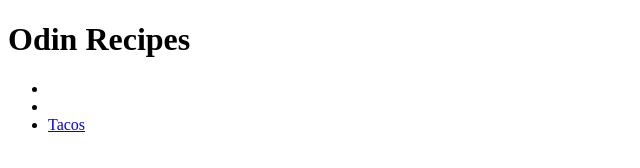
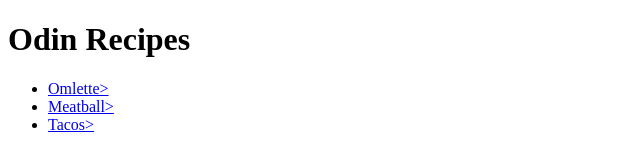
Before and after one commit to salzahir/odin-recipes-2, a plain HTML site: page index.html in a window 1280 px wide. Shown: the whole page, without its empty margins (0-640 px from the left). Drawn offline with Linux system fonts and the light colour scheme.

Commit message:
Fixed syntax errors on index.html

```diff
--- a/index.html
+++ b/index.html
@@ -9,9 +9,9 @@
 <body>
     <h1> Odin Recipes </h1>
     <ul>
-        <li> <a href="./recipes/omlette.html"Omlette></a></li>
-        <li><a href="./recipes/meatball.html"Meatball></a></li>
-        <li><a href="./recipes/tacos.html">Tacos</a></li>
+        <li> <a href="./recipes/omlette.html">Omlette></a></li>
+        <li><a href="./recipes/meatball.html">Meatball></a></li>
+        <li><a href="./recipes/Tacos.html">Tacos></a></li>
     </ul>
 </body>
 
```
